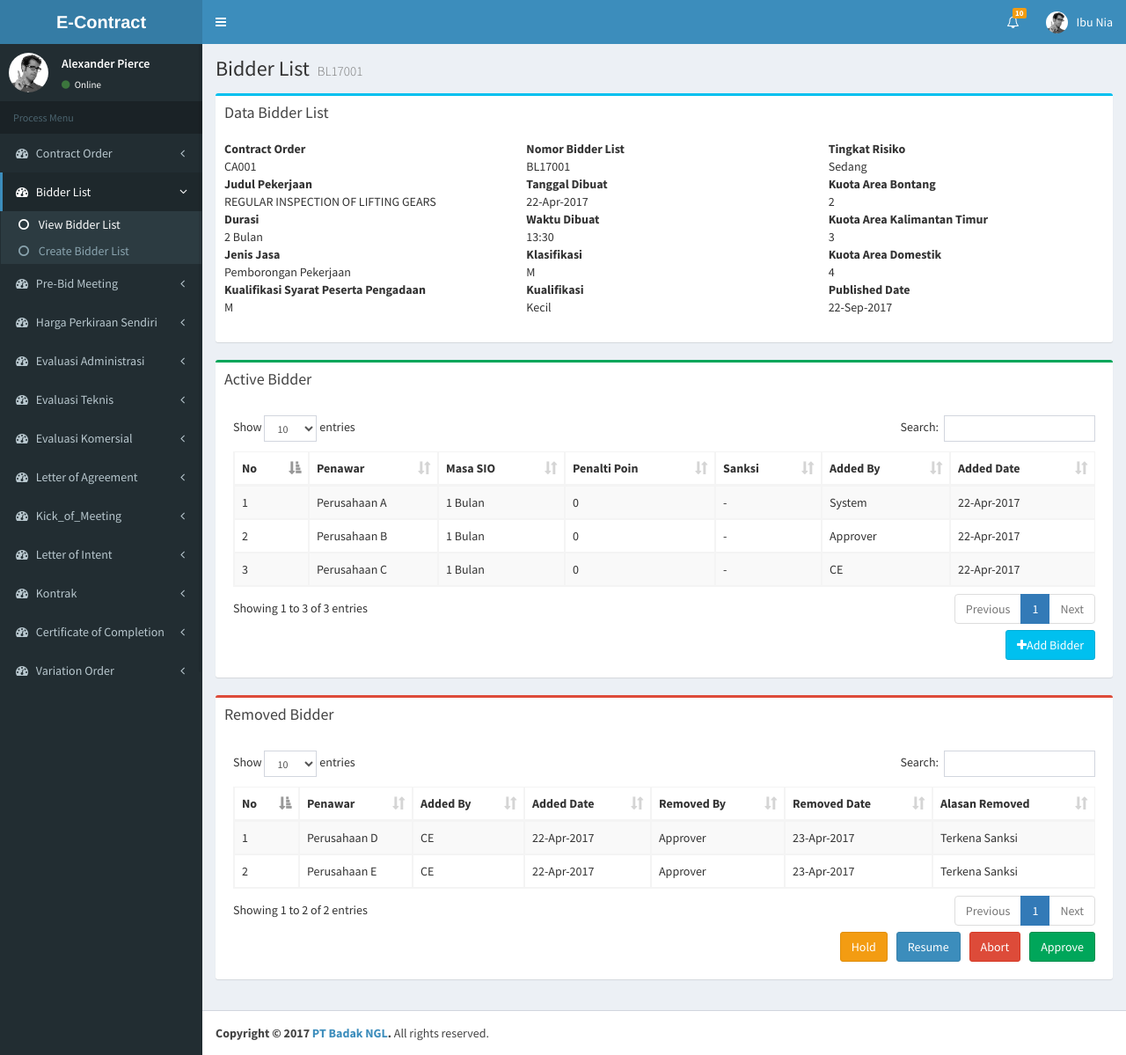
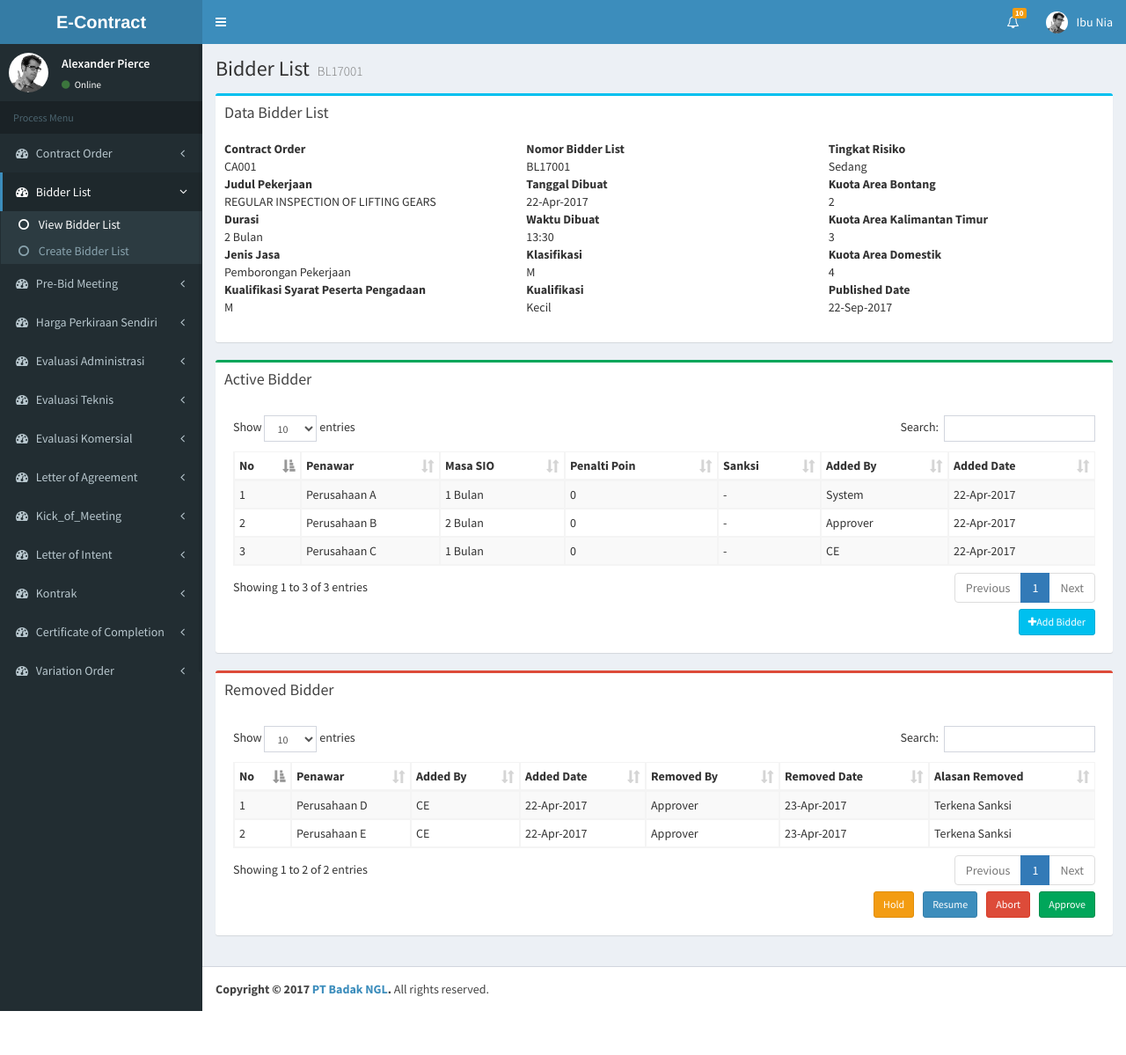
Before and after one commit to setyassida/econtractview, a PHP site: page /pages/p2/p2c.php in a window 1280 px wide. Shown: the whole page at 88% size. After the commit the page ends 1149 px from the top, so only its background shows below. Run offline with PHP 8.4, Linux system fonts and the light colour scheme; some libraries are stand-ins or nearby versions.

Commit message:
update tampilan p2

```diff
--- a/pages/p2/p2a.php
+++ b/pages/p2/p2a.php
@@ -346,7 +346,7 @@
               <h3 class="box-title">Result</h3>
             </div>
             <!-- /.box-header -->
-            <div class="box-body">
+            <div class="box-body ">
               <table id="example1" class="table table-bordered table-striped table-condensed">
                 <thead>
                 <tr>
--- a/pages/p2/p2b.php
+++ b/pages/p2/p2b.php
@@ -490,9 +490,9 @@
             </div>
             <!-- /.box-body -->
 
-            <div class="box-footer">
+            <div class="box-footer ">
               <!-- <button type="submit" class="btn btn-info pull-right">Generate Bidder List</button> -->
-              <a href="p2c.php" class="btn btn-success pull-right">Generate Bidder List</a>
+              <a href="p2c.php" class="btn btn-success pull-right btn-sm">Generate Bidder List</a>
             </div>
             <!-- /.box-footer -->
 
--- a/pages/p2/p2c.php
+++ b/pages/p2/p2c.php
@@ -401,7 +401,7 @@
             <div class="box-body">
               <!-- /.box-header -->
               <div class="box-body">
-                <table id="example1" class="table table-bordered table-striped">
+                <table id="example1" class="table table-bordered table-striped table-condensed">
                   <thead>
                   <tr>
                     <th>No</th>
@@ -426,7 +426,7 @@
                   <tr>
                     <td>2</td>
                     <td>Perusahaan B</td>
-                    <td>1 Bulan</td>
+                    <td>2 Bulan</td>
                     <td>0</td>
                     <td>-</td>
                     <td>Approver</td>
@@ -444,7 +444,7 @@
 
                 </table>
                 <div class="pull-right">
-                  <a href="#" class="btn btn-info pull-right"><span class="fa fa-plus"></span>Add Bidder</a>
+                  <a href="#" class="btn btn-info pull-right btn-sm"><span class="fa fa-plus"></span>Add Bidder</a>
                 </div>
               </div>
               <!-- /.box-body -->
@@ -462,7 +462,7 @@
             <div class="box-body">
               <!-- /.box-header -->
               <div class="box-body">
-                <table id="example2" class="table table-bordered table-striped">
+                <table id="example2" class="table table-bordered table-striped table-condensed">
                   <thead>
                   <tr>
                     <th>No</th>
@@ -495,16 +495,16 @@
                   </tr>
                 </table>
                 <div class="pull-right" style="margin-left: 1rem">
-                  <a href="#" class="btn btn-success pull-right">Approve</a>
+                  <a href="#" class="btn btn-success pull-right btn-sm">Approve</a>
                 </div>
                 <div class="pull-right" style="margin-left: 1rem">
-                  <a href="#" class="btn btn-danger pull-right">Abort</a>
+                  <a href="#" class="btn btn-danger pull-right btn-sm">Abort</a>
                 </div>
                 <div class="pull-right" style="margin-left: 1rem">
-                  <a href="#" class="btn btn-primary pull-right">Resume</a>
+                  <a href="#" class="btn btn-primary pull-right btn-sm">Resume</a>
                 </div>
                 <div class="pull-right" style="margin-left: 1rem">
-                  <a href="#" class="btn btn-warning pull-right">Hold</a>
+                  <a href="#" class="btn btn-warning pull-right btn-sm">Hold</a>
                 </div>
               </div>
               <!-- /.box-body -->
```
